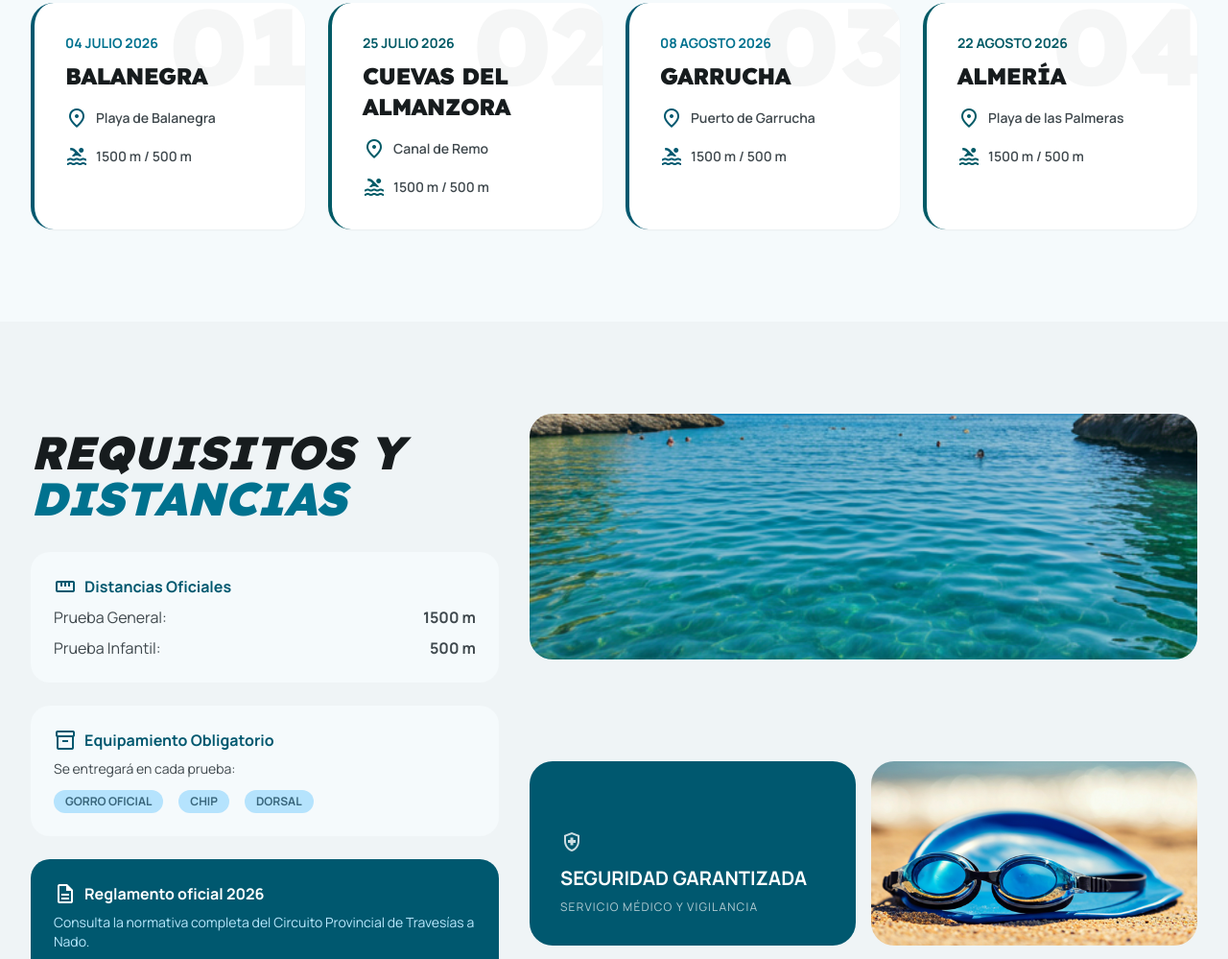
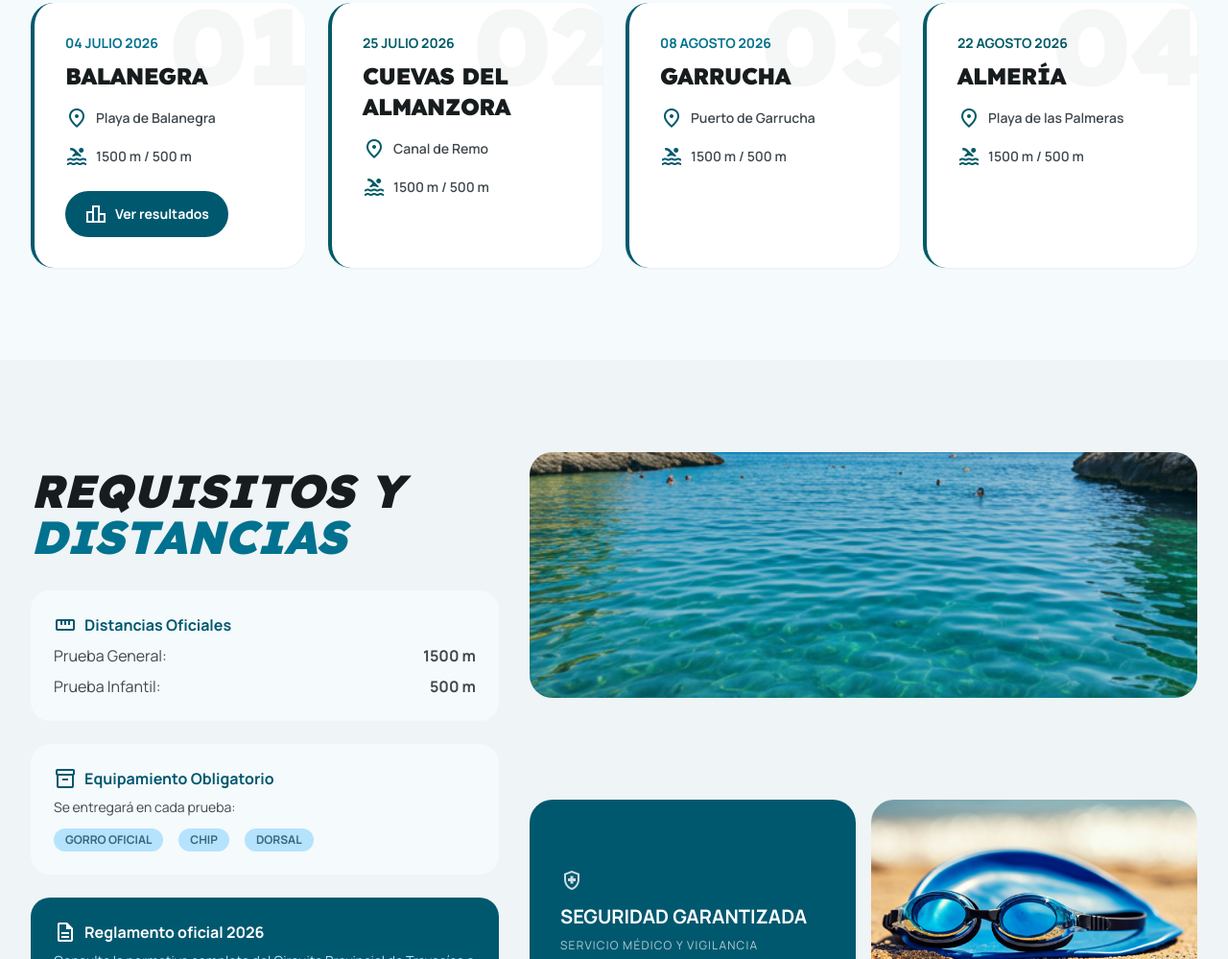
Before and after one commit to dvdgp9/web-travesia-alme, a website: page index.html in a window 1280 px wide. Shown: the part 1061-2060 px from the top of the page at 96% size. Drawn offline with Linux system fonts and the light colour scheme.

Commit message:
Añadir botón resultados balanegra

```diff
--- a/index.html
+++ b/index.html
@@ -193,6 +193,10 @@
 <span class="material-symbols-outlined text-primary text-xl">pool</span>
 <span class="text-sm font-semibold">1500 m / 500 m</span>
 </div>
+<a class="mt-6 inline-flex items-center justify-center gap-2 bg-primary text-on-primary px-5 py-3 rounded-full font-bold text-sm hover:bg-primary-container transition-all active:scale-95" href="https://ww.global-tempo.com/resultados/G-Live/g-live.html?f=../2026/07_04_TRV_BALANEGRA_26/07_04_TRV_BALANEGRA_26.clax" rel="noopener" target="_blank">
+<span class="material-symbols-outlined text-xl">leaderboard</span>
+<span>Ver resultados</span>
+</a>
 </div>
 <!-- Race 2 -->
 <div class="race-card hover-lift fade-up group bg-surface-container-lowest p-8 rounded-2xl shadow-sm border-l-4 border-tertiary" data-race-num="02">
```
Also changed, not shown: .cursor/scratchpad.md.
